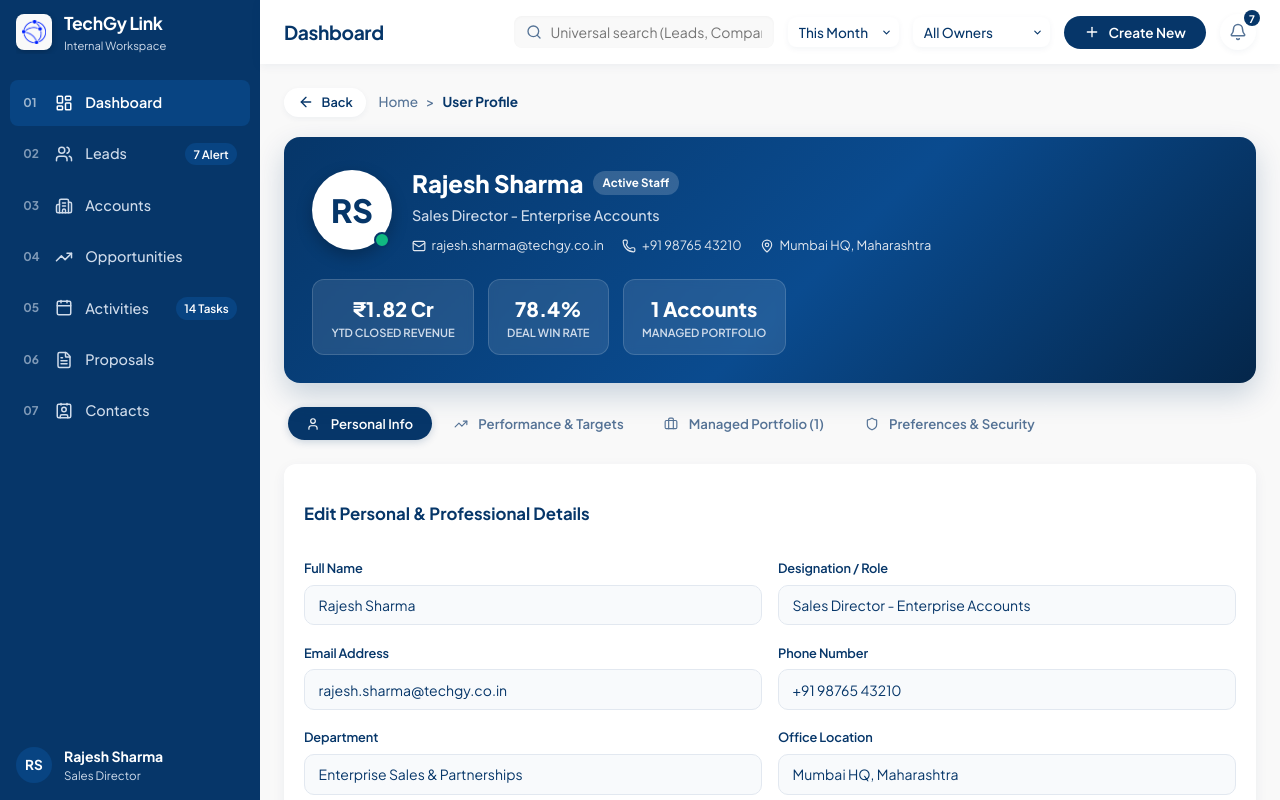
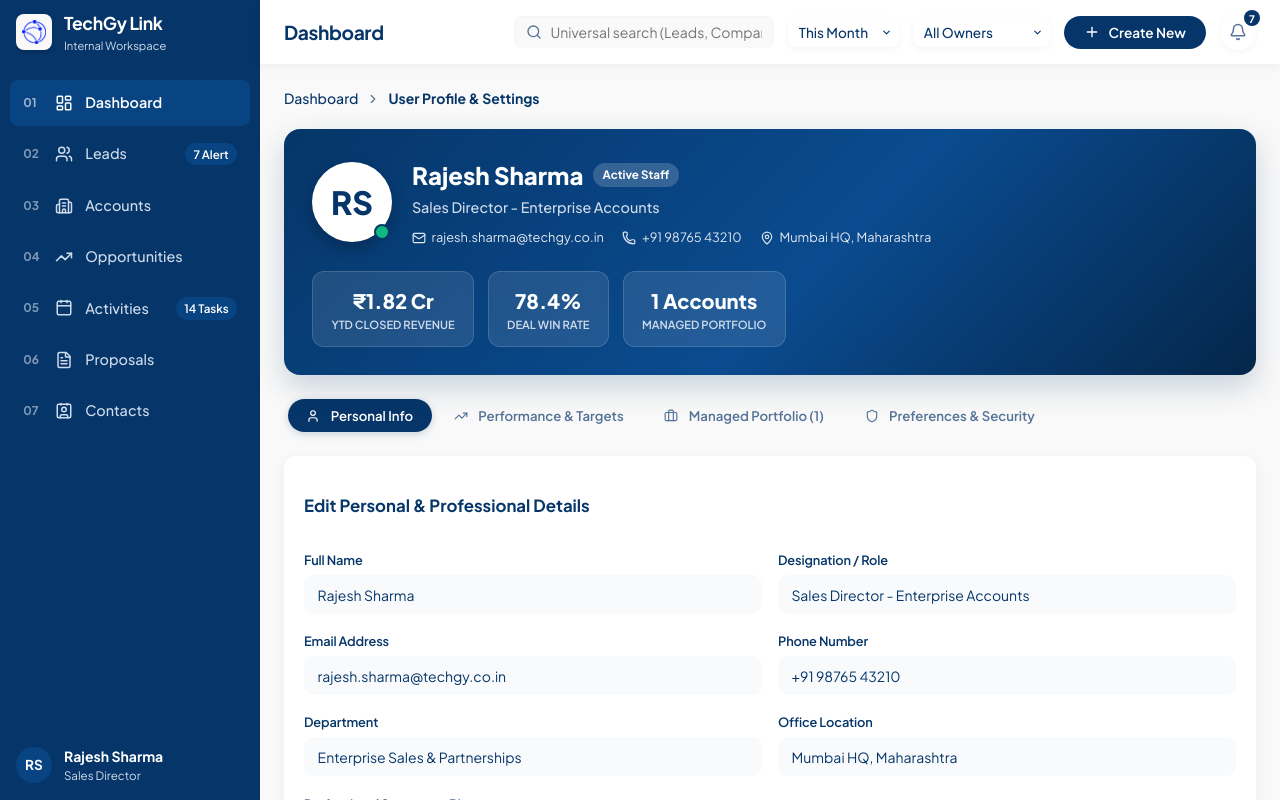
Before and after one commit to ARBRABBIT/TechGy-CRM, a React (Vite) app: page / in a window 1280 px wide. Both pictures are taken after a click on the element "View My Profile". Shown: the top 800 px of the page. Built offline with nearby package versions, Linux system fonts and the light colour scheme.

Commit message:
Changes 3

```diff
--- a/src/components/CommonActionsModal.jsx
+++ b/src/components/CommonActionsModal.jsx
@@ -104,11 +104,15 @@ export default function CommonActionsModal({ isOpen, onClose, onSave, initialTyp
                   <div className="form-group">
                     <label className="form-label">Phone Number</label>
                     <input
-                      type="text"
+                      type="tel"
+                      inputMode="numeric"
                       className="form-input"
                       placeholder="+91 98765 00000"
                       value={formData.phone}
-                      onChange={(e) => setFormData({ ...formData, phone: e.target.value })}
+                      onChange={(e) => {
+                        const numericOnly = e.target.value.replace(/[^0-9+\s-]/g, '');
+                        setFormData({ ...formData, phone: numericOnly });
+                      }}
                     />
                   </div>
                   <div className="form-group">
--- a/src/index.css
+++ b/src/index.css
@@ -1330,7 +1330,7 @@ button,
 }
 
 .modal-header {
-  padding: 1.5rem 1.75rem 1rem 1.75rem;
+  padding: 1rem 1.75rem 1rem 1.75rem;
   border-bottom: none;
   display: flex;
   align-items: center;
@@ -1350,7 +1350,7 @@ button,
   margin-bottom: 0;
   display: flex;
   flex-direction: column;
-  gap: 0.4rem;
+  gap: 0.3rem;
 }
 
 .form-grid-2 {
@@ -1374,7 +1374,7 @@ button,
   width: 100%;
   padding: 0.65rem 0.85rem;
   border-radius: 10px;
-  border: 1px solid #E2E8F0;
+  border: none;
   background-color: #F8FAFC;
   font-family: inherit;
   font-size: 0.875rem;
@@ -1399,8 +1399,8 @@ button,
 .form-select:focus,
 .form-textarea:focus {
   background-color: #FFFFFF;
-  border-color: #063669;
-  box-shadow: 0 0 0 3px rgba(6, 54, 105, 0.1);
+  border: none;
+  box-shadow: 0 0 0 2px rgba(6, 54, 105, 0.15);
 }
 
 .modal-footer {
--- a/src/views/AccountDetailView.jsx
+++ b/src/views/AccountDetailView.jsx
@@ -52,17 +52,17 @@ export default function AccountDetailView({
           <span
             onClick={onNavigateHome}
             style={{ cursor: 'pointer', display: 'flex', alignItems: 'center', gap: '0.3rem', color: '#063669' }}
-            title="Go to Home Dashboard"
+            title="Go to Dashboard"
           >
-            <Home size={15} /> Home
+            Dashboard
           </span>
           <ChevronRight size={14} />
           <span
             onClick={onBack}
             style={{ cursor: 'pointer', color: '#063669' }}
-            title="Return to Accounts Directory"
+            title="Return to Accounts Directory & Client Portfolios"
           >
-            Accounts
+            Accounts Directory & Client Portfolios
           </span>
           <ChevronRight size={14} />
           <span style={{ color: '#063669', fontWeight: 700 }}>
@@ -72,7 +72,7 @@ export default function AccountDetailView({
       </div>
 
       {/* 2. Top Banner Header */}
-      <div className="dashboard-banner" style={{ marginBottom: '1.25rem', flexWrap: 'wrap', gap: '1rem' }}>
+      <div className="dashboard-banner" style={{ marginBottom: '1.5rem', flexWrap: 'wrap', gap: '1rem' }}>
         <div className="banner-text">
           <div style={{ display: 'flex', alignItems: 'center', gap: '0.75rem', marginBottom: '0.35rem' }}>
             <h2 style={{ fontSize: '1.4rem', margin: 0 }}>{account.companyName}</h2>
@@ -130,8 +130,8 @@ export default function AccountDetailView({
       <div style={{ display: 'flex', flexDirection: 'column', gap: '0.65rem' }}>
 
         {/* Account Profile Summary Card */}
-        <div className="section-card" style={{ marginBottom: '0.65rem' }}>
-          <div className="section-header" style={{ marginBottom: '1.25rem' }}>
+        <div className="section-card" style={{ marginBottom: '0.65rem', padding: '0.85rem 1.25rem' }}>
+          <div className="section-header" style={{ marginBottom: '0.65rem' }}>
             <h3 className="section-title">Company Profile</h3>
           </div>
 
@@ -183,9 +183,9 @@ export default function AccountDetailView({
               >
                 {tab} ({
                   tab === 'Leads' ? accountLeads.length :
-                  tab === 'Opportunities' ? accountOpps.length :
-                  tab === 'Proposals' ? accountProposals.length :
-                  accountContacts.length
+                    tab === 'Opportunities' ? accountOpps.length :
+                      tab === 'Proposals' ? accountProposals.length :
+                        accountContacts.length
                 })
               </div>
             ))}
--- a/src/views/LeadDetailView.jsx
+++ b/src/views/LeadDetailView.jsx
@@ -54,17 +54,17 @@ export default function LeadDetailView({
           <span
             onClick={onNavigateHome}
             style={{ cursor: 'pointer', display: 'flex', alignItems: 'center', gap: '0.3rem', color: '#063669' }}
-            title="Go to Home Dashboard"
+            title="Go to Dashboard"
           >
-            <Home size={15} /> Home
+            Dashboard
           </span>
           <ChevronRight size={14} />
           <span
             onClick={onBack}
             style={{ cursor: 'pointer', color: '#063669' }}
-            title="Return to Leads Directory"
+            title="Return to Leads Directory & Sales Pipeline"
           >
-            Leads
+            Leads Directory & Sales Pipeline
           </span>
           <ChevronRight size={14} />
           <span style={{ color: '#063669', fontWeight: 700 }}>
--- a/src/views/LeadsView.jsx
+++ b/src/views/LeadsView.jsx
@@ -73,24 +73,20 @@ export default function LeadsView({
     <div className="leads-view">
       {/* Conditional Breadcrumbs when redirected from Dashboard */}
       {fromDashboard && (
-        <div style={{ display: 'flex', alignItems: 'center', marginBottom: '0.85rem' }}>
-          <span style={{ fontSize: '0.9rem', color: '#557396', fontWeight: 500, display: 'inline-flex', alignItems: 'center' }}>
+        <div style={{ display: 'flex', alignItems: 'center', marginBottom: '1.25rem' }}>
+          <nav style={{ display: 'flex', alignItems: 'center', gap: '0.5rem', fontSize: '0.875rem', fontWeight: 500, color: '#557396' }}>
             <span
               onClick={onBackToDashboard}
-              style={{
-                color: '#063669',
-                cursor: 'pointer',
-                fontWeight: 600,
-                textDecoration: 'underline',
-                textUnderlineOffset: '3px'
-              }}
-              title="Click to return to Dashboard"
+              style={{ cursor: 'pointer', color: '#063669' }}
+              title="Go to Dashboard"
             >
               Dashboard
             </span>
-            <span style={{ color: '#557396', margin: '0 0.65rem', fontWeight: 500 }}>&gt;</span>
-            <strong style={{ color: '#063669', fontWeight: 700 }}>Leads Directory & Sales Pipeline</strong>
-          </span>
+            <ChevronRight size={14} />
+            <span style={{ color: '#063669', fontWeight: 700 }}>
+              Leads Directory & Sales Pipeline
+            </span>
+          </nav>
         </div>
       )}
 
--- a/src/views/ProfileView.jsx
+++ b/src/views/ProfileView.jsx
@@ -17,7 +17,8 @@ import {
   Briefcase,
   Users,
   Target,
-  FileText
+  FileText,
+  ChevronRight
 } from 'lucide-react';
 
 export default function ProfileView({
@@ -68,21 +69,19 @@ export default function ProfileView({
     <div className="profile-view" style={{ display: 'flex', flexDirection: 'column', gap: '1.25rem' }}>
       {/* Top Breadcrumb Header */}
       <div style={{ display: 'flex', alignItems: 'center', justifyContent: 'space-between' }}>
-        <div style={{ display: 'flex', alignItems: 'center', gap: '0.75rem' }}>
-          <button
-            className="btn-secondary"
-            onClick={onBack || onNavigateHome}
-            style={{ padding: '0.4rem 0.85rem', fontSize: '0.8rem' }}
+        <nav style={{ display: 'flex', alignItems: 'center', gap: '0.5rem', fontSize: '0.875rem', fontWeight: 500, color: '#557396' }}>
+          <span
+            onClick={onNavigateHome}
+            style={{ cursor: 'pointer', color: '#063669' }}
+            title="Go to Dashboard"
           >
-            <ArrowLeft size={16} />
-            <span>Back</span>
-          </button>
-          <span style={{ fontSize: '0.85rem', color: '#557396', fontWeight: 500, display: 'inline-flex', alignItems: 'center' }}>
-            <span>Home</span>
-            <span style={{ color: '#557396', margin: '0 0.5rem' }}>&gt;</span>
-            <strong style={{ color: '#063669' }}>User Profile</strong>
+            Dashboard
           </span>
-        </div>
+          <ChevronRight size={14} />
+          <span style={{ color: '#063669', fontWeight: 700 }}>
+            User Profile & Settings
+          </span>
+        </nav>
       </div>
 
       {/* Hero Profile Banner Header */}
```
Also changed, not shown: src/components/Sidebar.jsx (line endings or trailing spaces).
